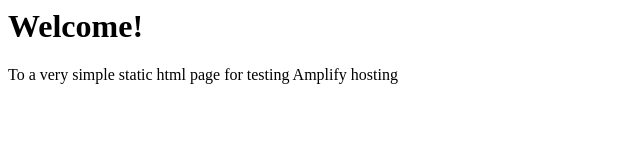
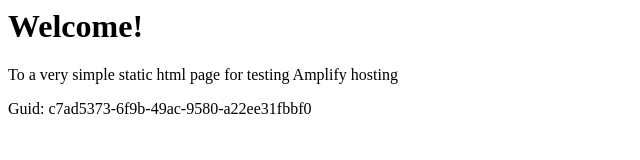
Before and after one commit to aws-aemilia-bom/Github-PR-Commit-Integration-Test-DoNotTouch-Gith-OKSLNVO2-v1-preprod-ap-south-1, a website: page src/index.html in a window 1280 px wide. Shown: the whole page, without its empty margins (0-640 px from the left). Drawn offline with Linux system fonts and the light colour scheme.

Commit message:
commit from integ tests

```diff
--- a/src/index.html
+++ b/src/index.html
@@ -1,3 +1,5 @@
+
+
 <html lang="en">
 
 <head>
@@ -10,6 +12,6 @@
 <body>
     <h1>Welcome!</h1>
     <p>To a very simple static html page for testing Amplify hosting</p>
-</body>
+    <p>Guid: c7ad5373-6f9b-49ac-9580-a22ee31fbbf0</p></body>
 
 </html>
```
